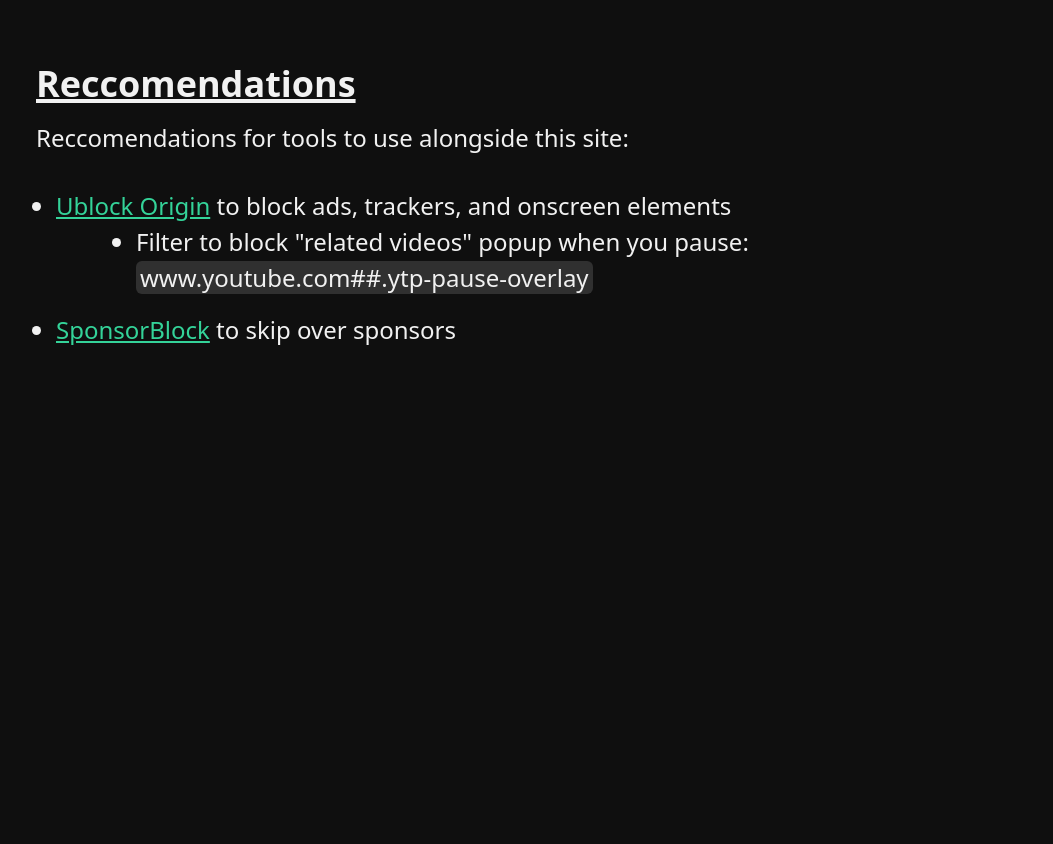
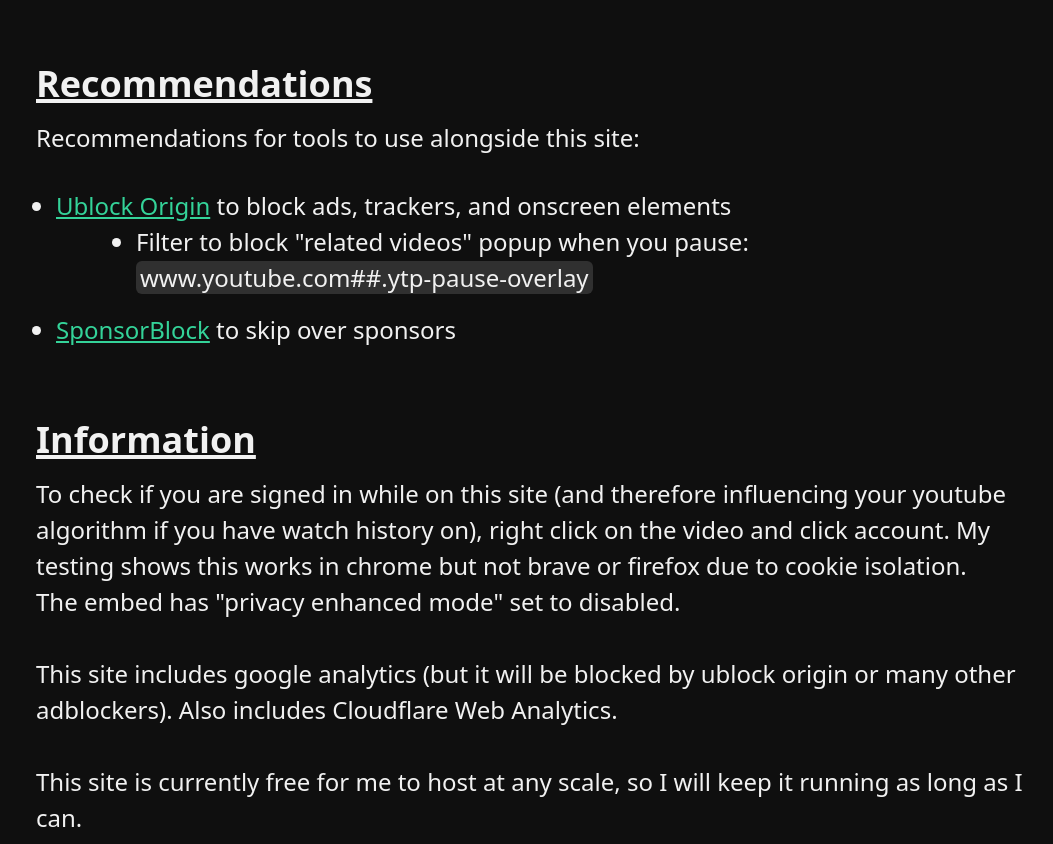
Before and after one commit to ebell451/youtube-embed, a SvelteKit app: page /recommendations in a window 1280 px wide. Shown: the whole page, without its empty margins (100-1153 px from the left). Before the commit the page ends 800 px from the top, so only its background shows below. Built offline with nearby package versions, Linux system fonts and the light colour scheme.

Commit message:
update text

```diff
--- a/src/routes/+page.svelte
+++ b/src/routes/+page.svelte
@@ -11,7 +11,7 @@
 		end of your youtube url
 	</p>
 	<p class="bg-black rounded-md px-3 py-1 w-fit mt-1 break-words break-all">
-		<span class="text-neutral-400">https://www.youtube.com</span><span
+		<span class="text-neutral-400">https://www.youtube</span><span
 			class="text-green-400 font-bold">.ttools.io</span
 		><span class="text-neutral-400">/watch?v=dQw4w9WgXcQ</span>
 	</p>
@@ -42,7 +42,7 @@
 	<!-- <br> -->
 
 	<a href="/recommendations" class="text-emerald-300 underline block mt-2">
-		Here are some recommendations to optimize your youtube embed experience
+		Recommendations to optimize your youtube embed experience&nbsp; + &nbsp;More Information
 	</a>
 
 	<!-- <a href="tba" class="text-emerald-300 underline block mt-14">
--- a/src/routes/recommendations/+page.svelte
+++ b/src/routes/recommendations/+page.svelte
@@ -6,10 +6,10 @@
 <main class="max-w-5xl mx-auto p-2 pt-16">
 
     <h1 class="text-4xl font-bold underline decoration-4">
-        Reccomendations
+        Recommendations
     </h1>
     <p class="mt-4">
-        Reccomendations for tools to use alongside this site:
+        Recommendations for tools to use alongside this site:
     </p>
 
     <ul class="mt-8 list-disc pl-5">
@@ -37,6 +37,33 @@
         </li>
     </ul>
 
+    <br>
+    <br>
+
+    <h1 class="text-4xl font-bold underline decoration-4 mb-4">
+        Information
+    </h1>
+
+    <p>
+        To check if you are signed in while on this site (and therefore influencing your youtube algorithm if you have watch history on),
+        right click on the video and click account. My testing shows this works in chrome but not brave or firefox due to cookie isolation.
+    </p>
+    <p>
+        The embed has "privacy enhanced mode" set to disabled.
+    </p>
+
+    <br>
+
+
+    <p>
+        This site includes google analytics (but it will be blocked by ublock origin or many other adblockers).
+        Also includes Cloudflare Web Analytics.
+    </p>
+    <br>
+    <p>
+        This site is currently free for me to host at any scale, so I will keep it running as long as I can.
+    </p>
+
 </main>
 
 <!-- <br class="mb-[100vh]"> -->
```
